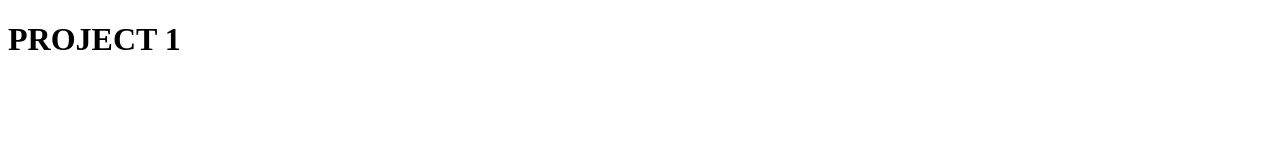
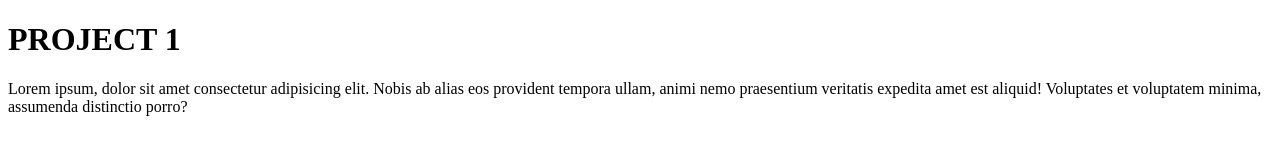
Before and after one commit to hasnain-shahkeel-shah/project, a plain HTML site: page index.html in a window 1280 px wide. Drawn offline with Linux system fonts and the light colour scheme.

Commit message:
new project

```diff
--- a/index.html
+++ b/index.html
@@ -1,11 +1,17 @@
 <!DOCTYPE html>
 <html lang="en">
+
 <head>
     <meta charset="UTF-8">
     <meta name="viewport" content="width=device-width, initial-scale=1.0">
     <title>Document</title>
 </head>
+
 <body>
     <h1> PROJECT 1</h1>
+    <P>Lorem ipsum, dolor sit amet consectetur adipisicing elit. Nobis ab alias eos provident tempora ullam, animi nemo
+        praesentium veritatis expedita amet est aliquid! Voluptates et voluptatem minima, assumenda distinctio porro?
+    </P>
 </body>
+
 </html>
```
Also changed, not shown: 1 other file.
